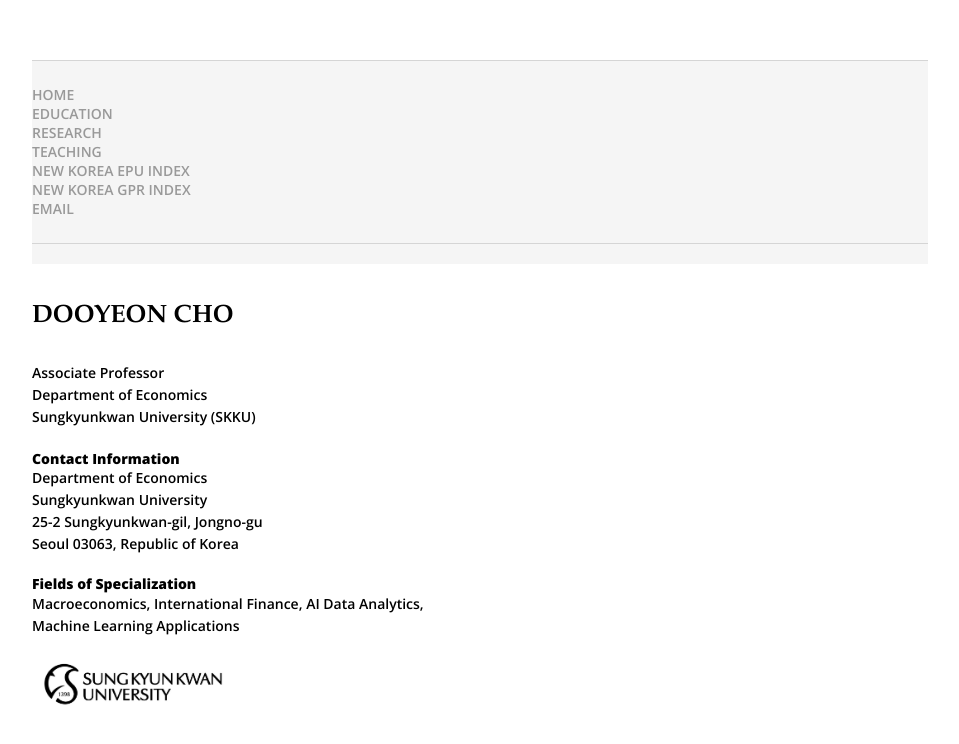
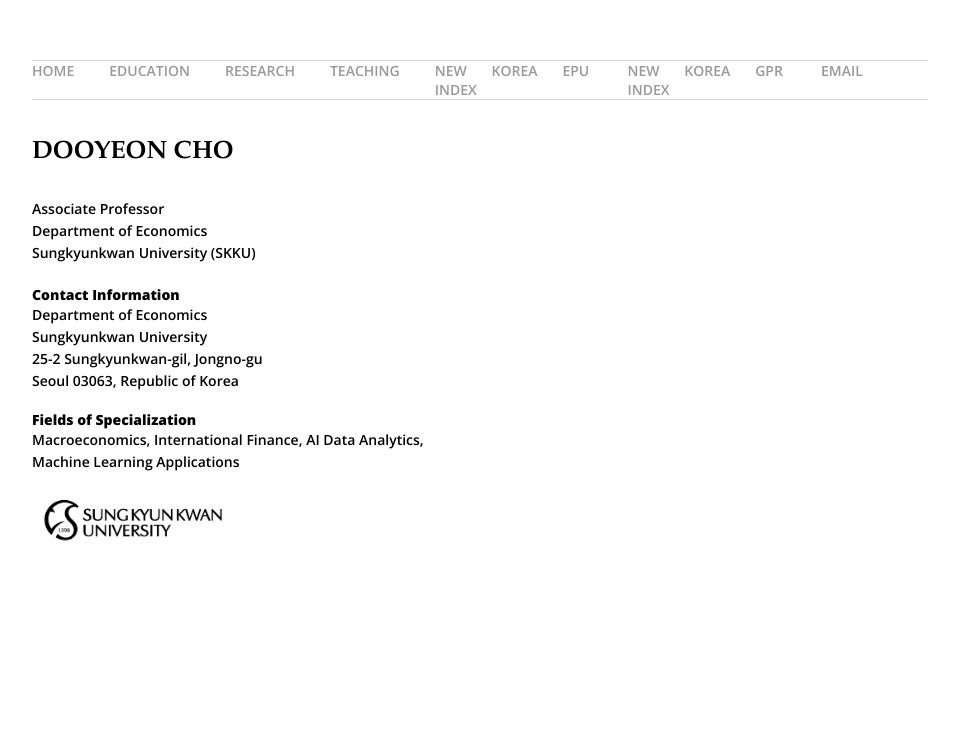
Before and after one commit to dooyeoncho/dooyeoncho.github.io, a Jekyll site: the page built from index.html, in a window 1280 px wide. Shown: the top 744 px of the page, without its empty margins (160-1119 px from the left). Built offline with Jekyll 4.4.1, drawn with Linux system fonts in a browser that asks for light colours.

Commit message:
Update default.html

```diff
--- a/_layouts/default.html
+++ b/_layouts/default.html
@@ -5,26 +5,32 @@
 <link href="https://fonts.googleapis.com/css2?family=Open+Sans:wght@600;800&display=swap" rel="stylesheet">
 
 <style>
-/* === FINAL FOOTER MENU === */
-footer {
-  background-color: #f5f5f5;
-  padding: 10px 0;  /* ✅ controls menu bar height (narrow) */
-  text-align: center;
-  font-family: 'Open Sans', sans-serif;
-  font-weight: 600;
-  font-size: 14px;
+/* Your existing rule for content justification */
+span {
+  display: inline‑block;
+  width: 98%;
+  text‑align: justify;
+  vertical‑align: middle;
 }
 
-footer .menu-link {
-  display: inline-block;
-  margin: 0 10px;
-  color: black;
-  text-decoration: none;
-  white-space: nowrap;
+/* Override for menu items */
+footer ul li .highlight‑title {
+  display: inline !important;  /* keep menu links horizontal */
+  width: auto !important;      /* no 98% width */
+  text‑align: center;          /* optional — centers text inside the link */
+  font‑size: 14px;             /* whatever size you prefer */
+  font‑weight: 600;            /* bold weight */
+  font‑family: 'Open Sans', sans‑serif; /* keep consistent font */
+  margin: 0 10px;              /* spacing between items */
 }
 
-footer .menu-link:hover {
-  text-decoration: underline;
+/* Optional: make list horizontal */
+footer ul {
+  list‑style: none;
+  padding: 0;
+  margin: 0;
+  display: flex;
+  gap: 15px;
 }
 </style>
 
```
